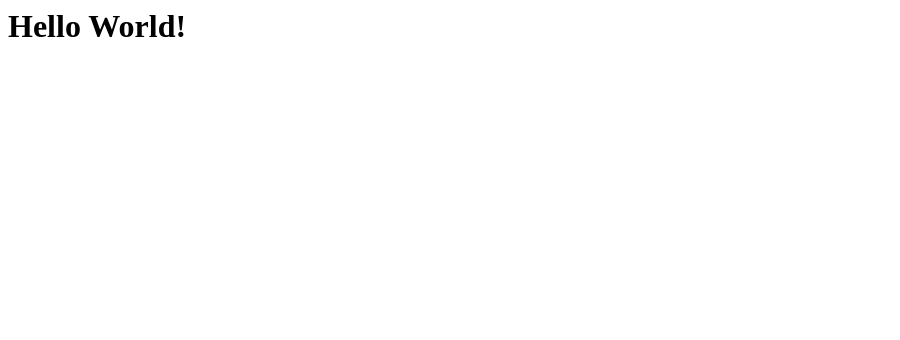
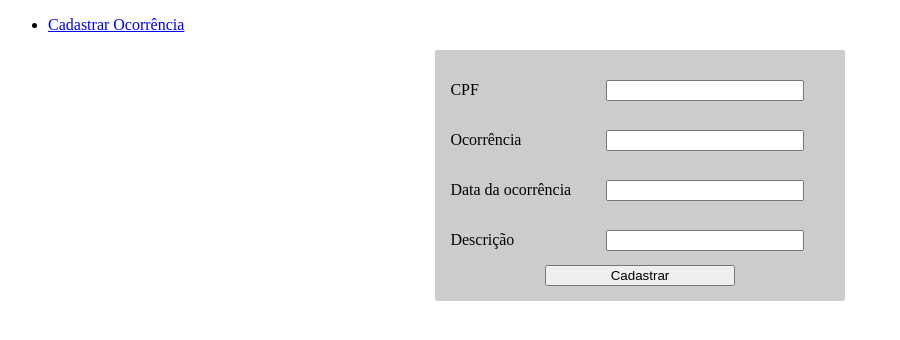
Before and after one commit to ESEGroup/Refugiados, a Flask app: page / in a window 1280 px wide. Shown: the top 340 px of the page, without its empty margins (0-900 px from the left). Run offline with Flask 2, Linux system fonts and the light colour scheme.

Commit message:
Frontend for 'create new occurrence' created

```diff
--- /dev/null
+++ b/projetox9/api.py
@@ -0,0 +1,3 @@
+class Api:
+    def infos_relator(self, CPF):
+        print(CPF)
--- a/projetox9/server.py
+++ b/projetox9/server.py
@@ -1,13 +1,11 @@
 import os
-import sqlite3
-from flask import Flask
+from projetox9 import app
 
-app = Flask(__name__)
+from .views import Views
 
-app.config.update(dict(
-    DATABASE=os.path.join(app.root_path, 'projetox9.db'),
-    SECRET_KEY='<dev_secret_key>',
-    USERNAME='<username>',
-    PASSWORD='<password>'
-))
-app.config.from_envvar('SETTINGS', silent=True)
+class Server:
+    def __init__(self):
+        self.views = Views()
+
+if __name__ == "__main__":
+    app.run(debug=True)
--- /dev/null
+++ b/projetox9/static/cadastro-ocorrencia.css
@@ -0,0 +1,21 @@
+#content form {
+    width: 30%;
+    margin: 0 auto;
+    background-color: #ccc;
+    border-radius: 2px;
+    padding: 15px; 3%;
+}
+
+#content form > div > input {
+    width: 50%;
+}
+
+#content form > div > p {
+    width: 40%;
+    display: inline-block;
+}
+
+#content form > div > input.button {
+    width: 50%;
+    margin: 0 25%;
+}
--- /dev/null
+++ b/projetox9/templates/cadastro-ocorrencia.html
@@ -0,0 +1,29 @@
+{% extends 'menu.html' %}
+{% block header %}
+<title>Cadastrar ocorrência</title>
+<link rel='stylesheet' type='text/css' href='static/cadastro-ocorrencia.css'>
+{% endblock %}
+
+{% block content %}
+<form action='/' method="POST">
+    <div>
+        <p>CPF</p>
+        <input name='CPF' type='text'>
+    </div>
+    <div>
+        <p>Ocorrência</p>
+        <input name='ocorrencia' type='text'>
+    </div>
+    <div>
+        <p>Data da ocorrência</p>
+        <input name='data' type='text'>
+    </div>
+    <div>
+        <p>Descrição</p>
+        <input name='descricao' type='text'>
+    </div>
+    <div>
+        <input type='submit' value='Cadastrar' class='button'>
+    </div>
+</form>
+{% endblock %}
--- a/projetox9/templates/home.html
+++ b/projetox9/templates/home.html
@@ -1 +1,2 @@
 <h1>Hello World!</h1>
+<h2>{{CPF}}</h2>
--- /dev/null
+++ b/projetox9/templates/menu.html
@@ -0,0 +1,19 @@
+<!DOCTYPE html>
+<html>
+    <head>
+        <meta charset="utf-8">
+        <meta http-equiv="X-UA-Compatible" content="IE=edge">
+        <meta name="viewport" content="width=device-width, initial-scale=1">
+        {% block header %}
+        {% endblock %}
+    </head>
+    <body>
+        <div id='top_menu'>
+            <ul>
+                <li><a href='/'><div>Cadastrar Ocorrência</div></a></li> </ul> </div>
+        <div id='content'>
+            {% block content %}
+            {% endblock %}
+        </div>
+    </body>
+<html>
--- a/projetox9/views.py
+++ b/projetox9/views.py
@@ -1,6 +1,13 @@
 from projetox9 import app
-from flask import render_template
+from .api import Api
+from flask import render_template, request
 
-@app.route('/')
-def home():
-    return render_template('home.html')
+class Views:
+    def __init__(self):
+        self.api = Api()
+
+        @app.route('/', methods=['GET', 'POST'])
+        def home():
+            if (not request.form):
+                return render_template('cadastro-ocorrencia.html')
+            return render_template('home.html', CPF=request.form["CPF"])
--- a/requirements.txt
+++ b/requirements.txt
@@ -1 +1,2 @@
 Flask
+pymongo
```
Also changed, not shown: projetox9/__init__.py (+5 -2 lines), 1 other file.
